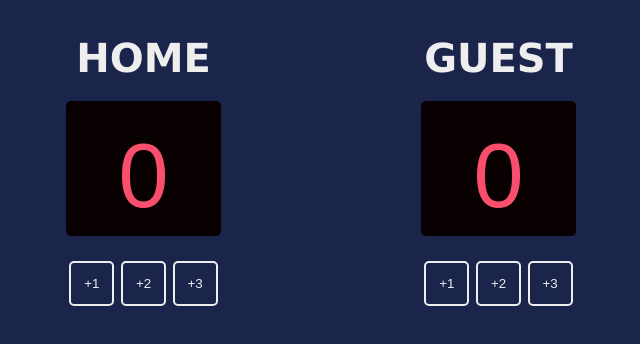
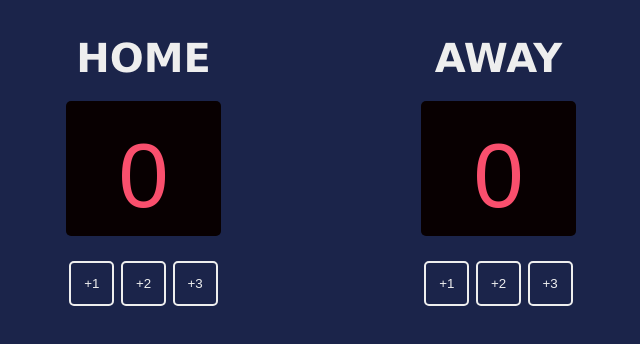
Before and after one commit to ChaseS-Dev/Scoreboard, a plain HTML site: page index.html in a window 1280 px wide. Shown: the whole page, without its empty margins (319-959 px from the left). Drawn offline with Linux system fonts and the light colour scheme; a web font is replaced by a local one.

Commit message:
Changed Guest to Away

```diff
--- a/index.html
+++ b/index.html
@@ -23,7 +23,7 @@
          </div>
       </div>
       <div class="wrapper">
-         <h3 class="team" id="teamGuest">GUEST</h3>
+         <h3 class="team" id="teamGuest">AWAY</h3>
          <h1 class="score" id="guestScore">0</h1>
          <div class="buttonContainer">
             <button class="button" onclick="addOneGuest()">+1</button>
```
